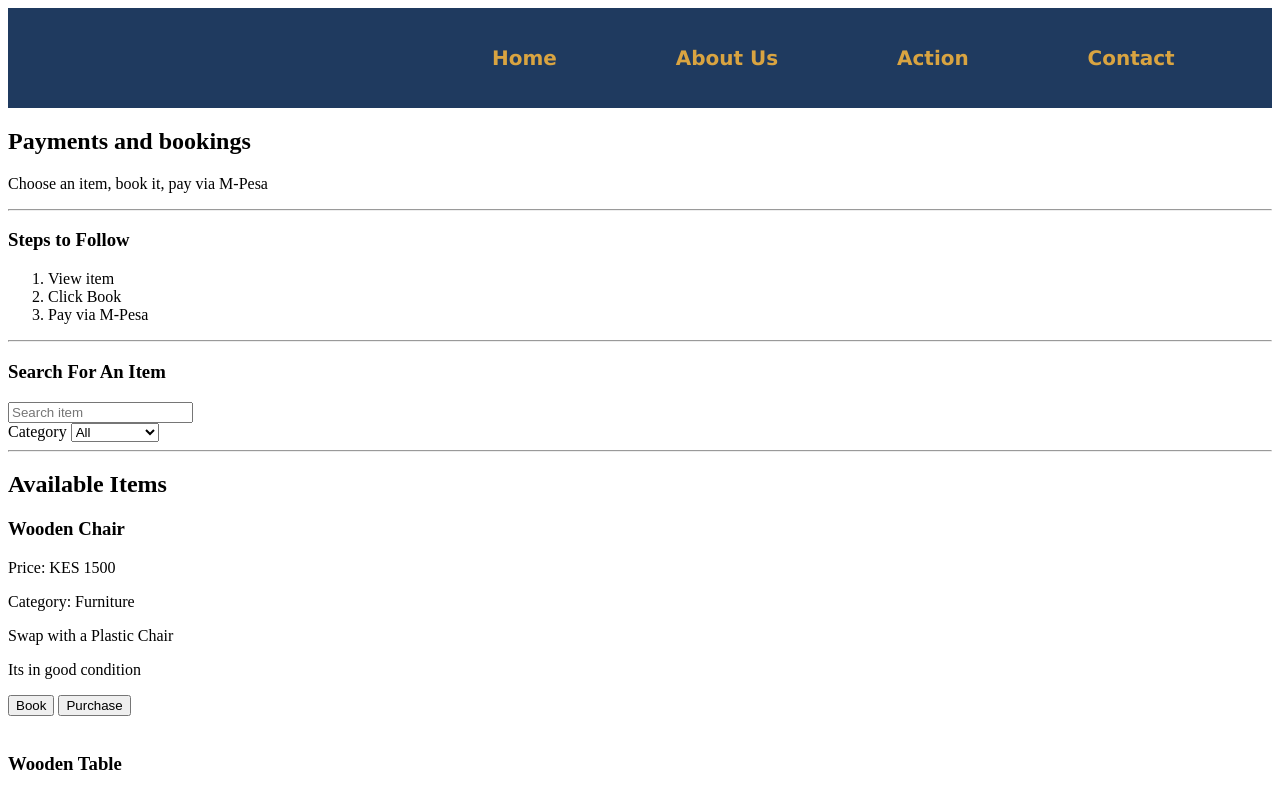
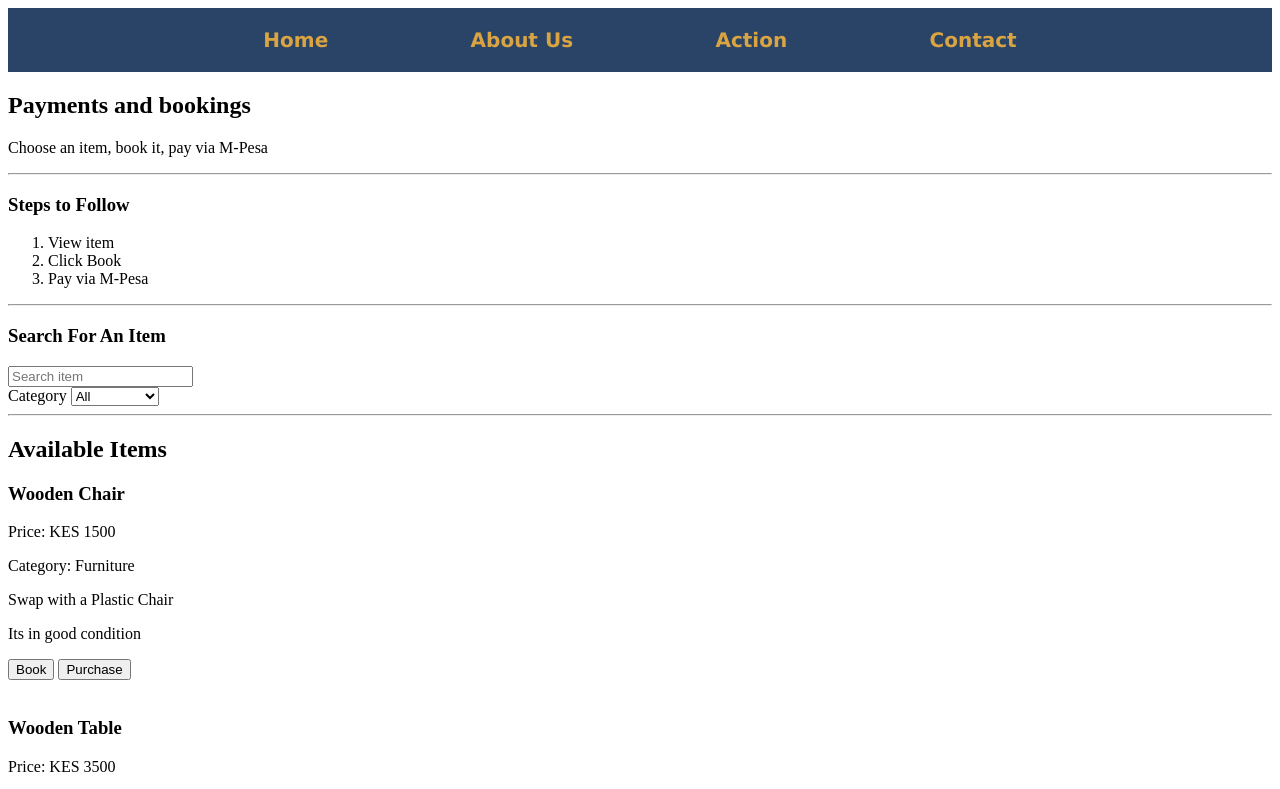
Before and after one commit to immanuel-hub/Project, a plain HTML site: page action.html in a window 1280 px wide. Shown: the top 789 px of the page. Drawn offline with Linux system fonts and the light colour scheme.

Commit message:
restyled the navbar of the action page to be the same as the rest of the pages are

```diff
--- a/action.html
+++ b/action.html
@@ -9,23 +9,26 @@
      .nav{
         display:flex;
         flex-wrap: wrap;
-        justify-content: flex-end;
-        background-color: #1F3A5F;
-        padding:3%;
+        justify-content: center;
+        background-color:rgba(31, 58, 95, 0.95);
+        padding:20px;
+        gap: 20px;
 
     }
     .nav a{
         margin:0 5%;
         text-decoration: none;
-        color: #D9A441;
+        color:#D9A441;
         font-size: 20px;
         font-weight: bold;
-        font-family: Verdana, Geneva, Tahoma, sans-serif;
+        font-family:Verdana, Geneva, Tahoma, sans-serif;
+        transition: 0.3s ease;
     }
     .nav a:hover{
         color: rgb(255, 255, 255);
-        background-color: rgba(99, 99, 118, 0.329);
+        background-color: rgba(255, 255, 255, 0.15);
         border-radius: 5px;
+        padding: 5px 10px;
     }
 
     </style>
```
